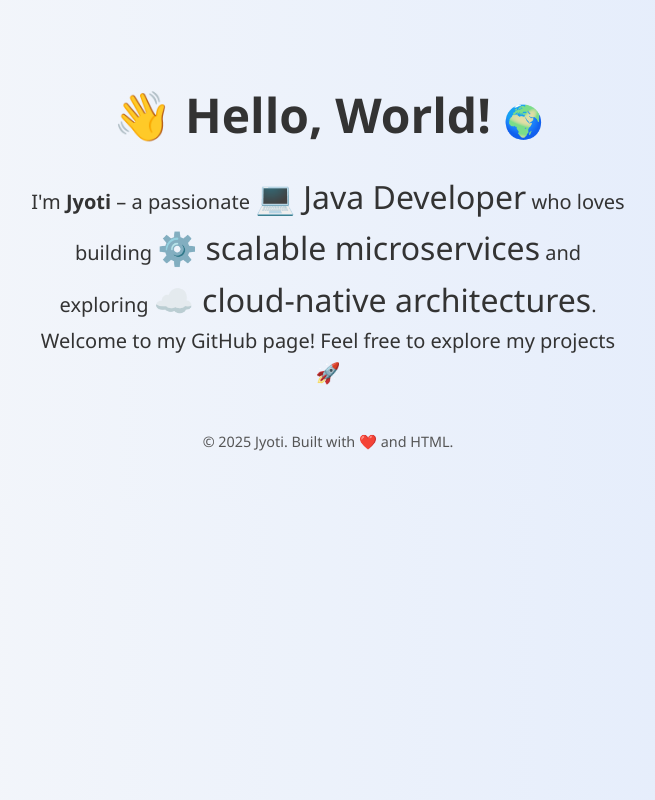
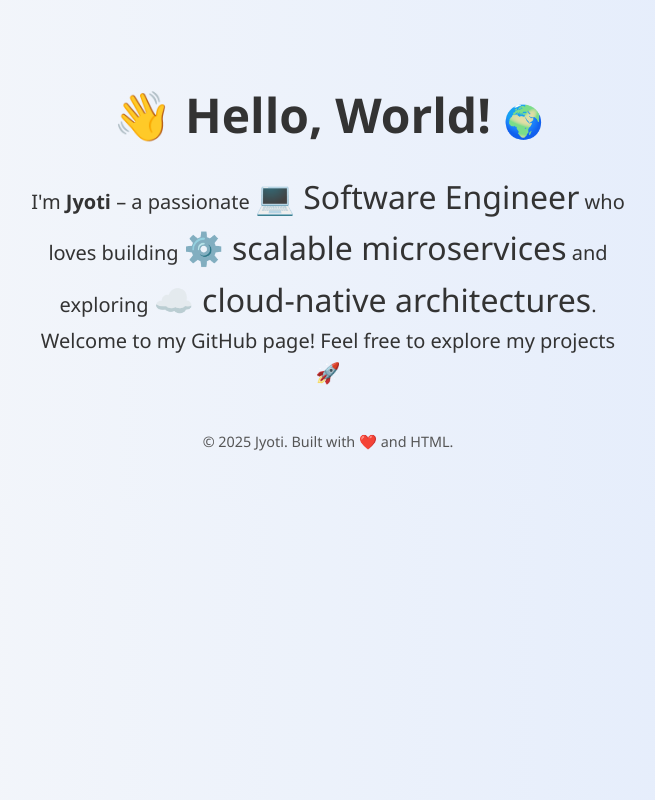
Before and after one commit to jyotikanta/jyotikanta.github.io, a plain HTML site: page index.html in a window 1280 px wide. Shown: the whole page, without its empty margins (312-967 px from the left). Drawn offline with Linux system fonts and the light colour scheme.

Commit message:
Update index.html

```diff
--- a/index.html
+++ b/index.html
@@ -38,7 +38,7 @@
 </head>
 <body>
   <h1>👋 Hello, World! <span class="emoji">🌍</span></h1>
-  <p>I'm <strong>Jyoti</strong> – a passionate <span class="emoji">💻 Java Developer</span> who loves building <span class="emoji">⚙️ scalable microservices</span> and exploring <span class="emoji">☁️ cloud-native architectures</span>.</p>
+  <p>I'm <strong>Jyoti</strong> – a passionate <span class="emoji">💻 Software Engineer</span> who loves building <span class="emoji">⚙️ scalable microservices</span> and exploring <span class="emoji">☁️ cloud-native architectures</span>.</p>
   <p>Welcome to my GitHub page! Feel free to explore my projects 🚀</p>
 
   <footer>
```
